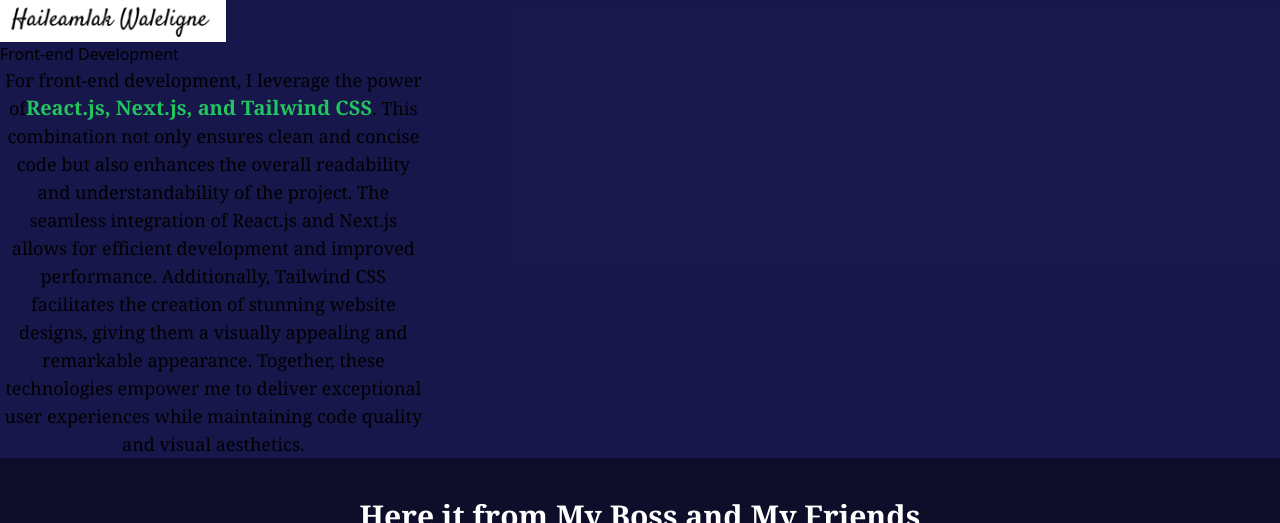
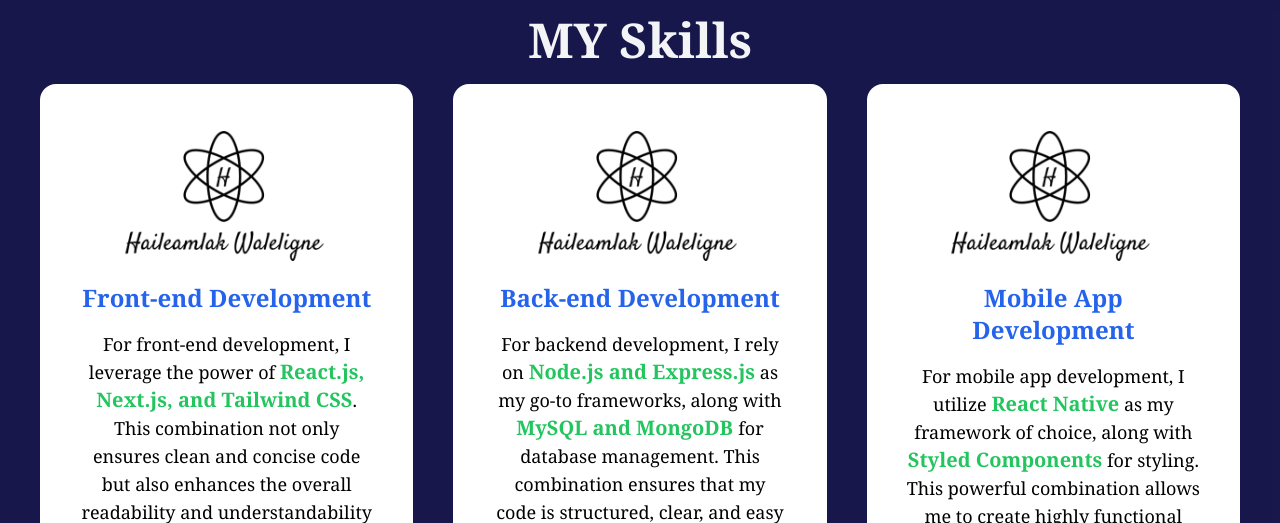
Before and after one commit to haileamlakwalelige/me-and-tensae, a React (Create React App) app: page / in a window 1280 px wide. Shown: the part 6848-7371 px from the top of the page. Built offline with nearby package versions, Linux system fonts and the light colour scheme.

Commit message:
finalizing the Skill section

```diff
--- a/src/App.js
+++ b/src/App.js
@@ -10,6 +10,7 @@ import Service from "./haila/Service";
 import Testimonial from "./haila/Testimonial";
 import Experience from "./haila/Experience";
 import Skills from "./haila/Skills";
+import Contact from "./haila/Contact";
 
 export default function App() {
 
@@ -26,6 +27,7 @@ export default function App() {
       <Experience />
       <Skills />
       <Testimonial />
+      <Contact />
       <Footers />
     </div>
   )
--- a/src/haila/Skills.js
+++ b/src/haila/Skills.js
@@ -4,12 +4,16 @@ import image from '../imgs/logo.png';
 
 const Skills=()=>{
     return(
-        <div className="grid grid-cols-1 md:grid-cols-2 lg:grid-cols-3">
-            <div>
+        <div className="py-24">
+            <h1 className="font-bold text-5xl text-gray-100 py-5 text-center font-serif ">MY Skills</h1>
+            <div className="grid grid-cols-1 md:grid-cols-2 lg:grid-cols-3 gap-10 px-10 ">
+            <div className="p-10 bg-white hover:text-white hover:bg-gray-700 font-serif rounded-2xl">
+                <div className="flex justify-center items-center">
                 <img src={image} alt="template one" />
-                <h1>Front-end Development</h1>
+                </div>
+                <h1 className="font-bold text-2xl py-4 text-center text-blue-600">Front-end Development</h1>
                 <p className="font-serif text-lg text-center">For front-end development,
-                 I leverage the power of<span className="font-bold text-serif text-xl text-green-500">React.js, Next.js, and Tailwind CSS</span>.
+                 I leverage the power of <span className="font-bold text-serif text-xl text-green-500">React.js, Next.js, and Tailwind CSS</span>.
                  This combination not only ensures clean and concise code but also enhances
                  the overall readability and understandability of the project. The seamless
                  integration of React.js and Next.js allows for efficient development and
@@ -18,8 +22,44 @@ const Skills=()=>{
                  appearance. Together, these technologies empower me to deliver exceptional
                 user experiences while maintaining code quality and visual aesthetics.</p>
             </div>
-            <div></div>
-            <div></div>
+            <div className="p-10 bg-white hover:text-white hover:bg-gray-700 font-serif rounded-2xl">
+                <div className="flex justify-center items-center">
+                <img src={image} alt="template one" />
+                </div>
+                <h1 className="font-bold text-2xl py-4 text-center text-blue-600">Back-end Development</h1>
+                <p className="font-serif text-lg text-center">
+                For backend development, I rely on <span className="font-bold text-serif text-xl text-green-500">Node.js and Express.js</span>  as my go-to frameworks,
+                 along with <span className="font-bold text-serif text-xl text-green-500">MySQL and MongoDB </span>for database management. This combination ensures
+                 that my code is structured, clear, and easy to comprehend. Node.js and Express.
+                 js provide a seamless and efficient development experience,
+                allowing me to build robust and scalable backend systems. With MySQL and MongoDB,
+                 I can effectively manage and manipulate data, ensuring a reliable and efficient
+                 database structure. This robust tech stack empowers me to create powerful and
+                 performant backend solutions, while also ensuring the smooth handling of
+                 complex data operations.
+                </p>
+            </div>
+            <div className="p-10 bg-white hover:text-white hover:bg-gray-700 font-serif rounded-2xl">
+                <div className="flex justify-center items-center">
+                <img src={image} alt="template one" />
+                </div>
+                <h1 className="font-bold text-2xl py-4 text-center text-blue-600">Mobile App Development</h1>
+                <p className="font-serif text-lg text-center">
+                For mobile app development, I utilize <span className="font-bold text-serif text-xl text-green-500">React Native</span>  as my framework of choice,
+                along with <span className="font-bold text-serif text-xl text-green-500">Styled Components</span>  for styling. This powerful combination allows me
+                 to create highly functional and visually appealing mobile applications.
+                  With React Native, I can write code once and deploy it across multiple platforms,
+                  saving valuable development time while ensuring a consistent user experience.
+                  Styled Components provide a convenient and efficient way to style components,
+                   resulting in clean and maintainable code. Together, React Native and Styled Components
+                    enable me to deliver exceptional
+                 mobile apps that are not only feature-rich but also visually captivating.
+                </p>
+            </div>
+
+
+
+        </div>
         </div>
     )
 }
```
